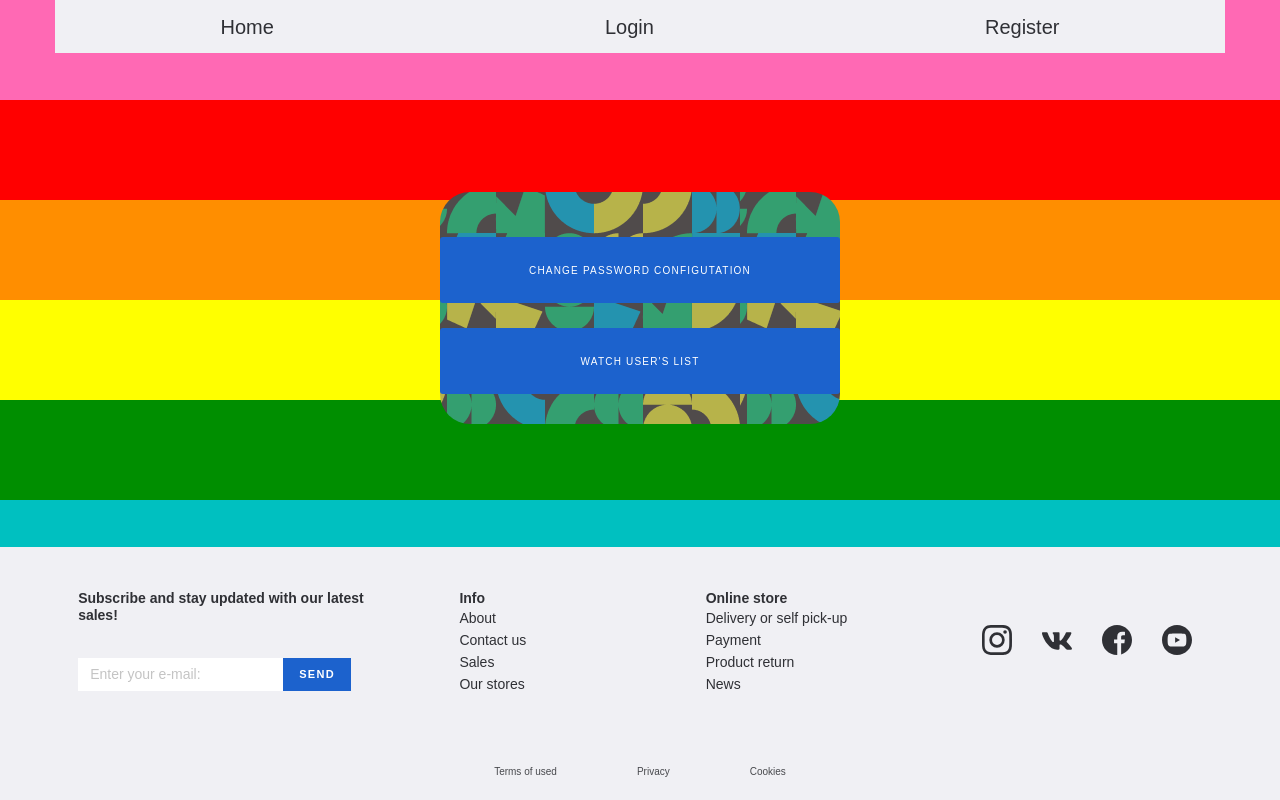
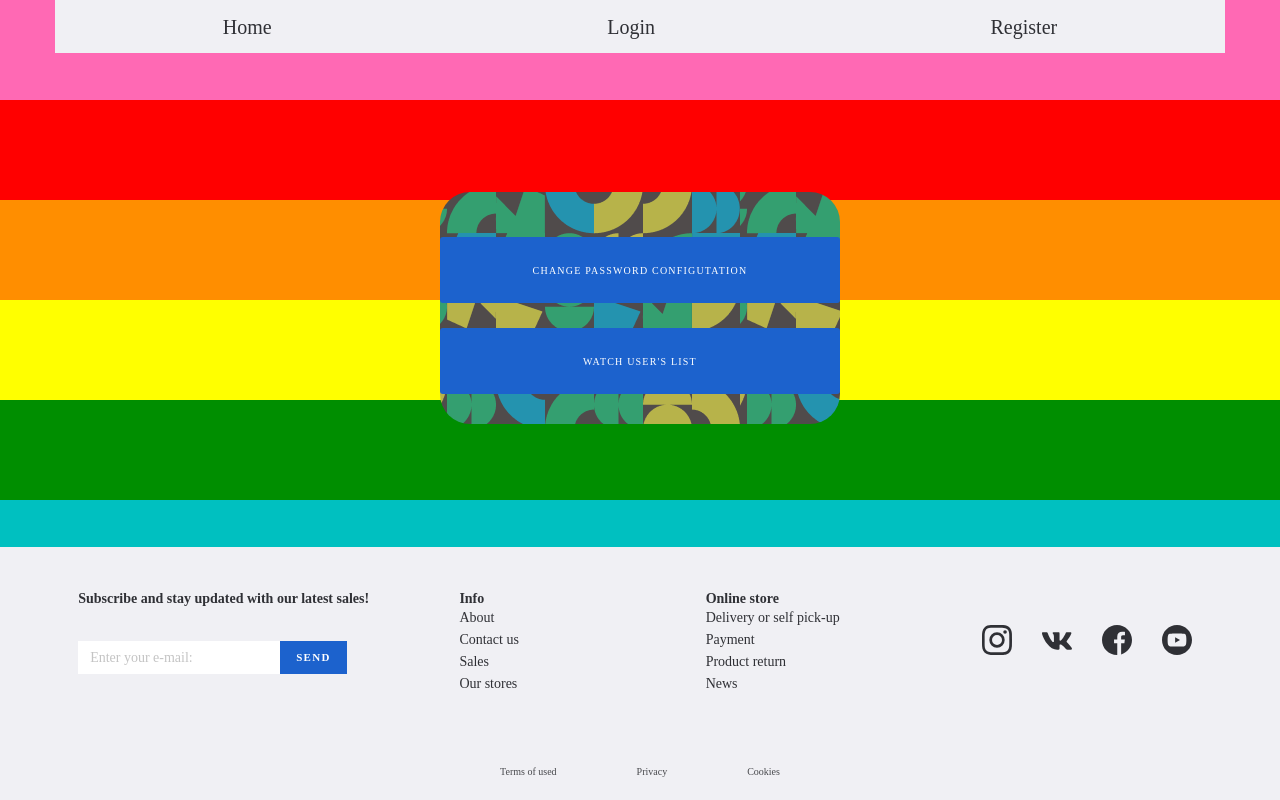
Before and after one commit to Psylo2/unsafe-login-app, a Flask app: page /admin/menu in a window 1280 px wide. Run offline with Flask 2, Linux system fonts and the light colour scheme; some libraries are stand-ins or nearby versions.

Commit message:
fonts fixed

```diff
--- a/static/front/css/style.css
+++ b/static/front/css/style.css
@@ -70,61 +70,12 @@
   margin: 0;
 }
 
-@font-face {
-  font-family: "Roboto";
-  src: url("/fonts/Roboto/Roboto-Light.ttf") format("truetype");
-  font-weight: 300;
-  font-style: normal;
-}
-@font-face {
-  font-family: "SFProDisplay-Regular", sans-serif;
-  src: url(/fonts/SFpro/SFProDisplay-Regular.woff2) format("woff2"), url(/fonts/SFpro/SFProDisplay-Regular.woff) format("woff");
-  font-weight: 400;
-  font-style: normal;
-  font-display: swap;
-}
-@font-face {
-  font-family: "SFProDisplay-Medium", sans-serif;
-  src: url(/fonts/SFpro/SFProDisplay-Medium.woff2) format("woff2"), url(/fonts/SFpro/SFProDisplay-Medium.woff) format("woff");
-  font-weight: 500;
-  font-style: normal;
-  font-display: swap;
-}
-@font-face {
-  font-family: "SFProDisplay-Semibold", sans-serif;
-  src: url(/fonts/SFpro/SFProDisplay-Semibold.woff2) format("woff2"), url(/fonts/SFpro/SFProDisplay-Semibold.woff) format("woff");
-  font-weight: 600;
-  font-style: normal;
-  font-display: swap;
-}
-@font-face {
-  font-family: "SFProDisplay-Bold", sans-serif;
-  src: url(/fonts/SFpro/SFProDisplay-Bold.woff2) format("woff2"), url(/fonts/SFpro/SFProDisplay-Bold.woff) format("woff");
-  font-weight: 700;
-  font-style: normal;
-  font-display: swap;
-}
-@font-face {
-  font-family: "Barlow-regular", sans-serif;
-  src: url(/fonts/Barlow/Barlow-Regular.ttf) format("ttf");
-  font-weight: 400;
-  font-style: normal;
-  font-display: swap;
-}
-@font-face {
-  font-family: "Barlow-Bold", sans-serif;
-  src: url(/fonts/Barlow/Barlow-Bold.ttf) format("ttf");
-  font-weight: 700;
-  font-style: normal;
-  font-display: swap;
-}
+
 html {
-  font-family: "Roboto", sans-serif;
 }
 
 body {
   color: #2f3035;
-  font-family: "SFProDisplay-Regular", sans-serif;
   font-size: 20px;
   line-height: 24px;
   font-weight: 400;
@@ -170,7 +121,6 @@
 }
 
 .menu-categories__link:hover {
-  font-family: "SFProDisplay-Semibold", sans-serif;
   color: black;
 }
 
@@ -255,7 +205,6 @@
   line-height: 40px;
   border-width: 0;
   border-radius: 20px;
-  font-family: "Roboto", sans-serif;
 }
 .contactus__inner-submit {
   margin-top: 45px;
@@ -270,7 +219,6 @@
 }
 .contactus__inner-header {
   margin-top: 0;
-  font-family: "Roboto", sans-serif;
   font-weight: 500;
   font-size: 24px;
   color: #707981;
@@ -294,7 +242,6 @@
   line-height: 17px;
   text-transform: uppercase;
   color: #fff;
-  font-family: "SFProDisplay-Bold", sans-serif;
   background: #1c62cd;
   border-radius: 3px;
   padding: 10px 25px 10px;
@@ -571,7 +518,6 @@
   font-size: 11px;
   line-height: 13px;
   letter-spacing: 0.12em;
-  font-family: "SFProDisplay-Semibold", sans-serif;
 }
 .footer .footer-form {
   display: flex;
@@ -695,7 +641,6 @@
   }
   .footer__topdrop::after {
     content: "";
-    background-image: url(../img/catalog/aside/arrowDown.svg);
     position: absolute;
     right: 0;
     top: 7px;
```
